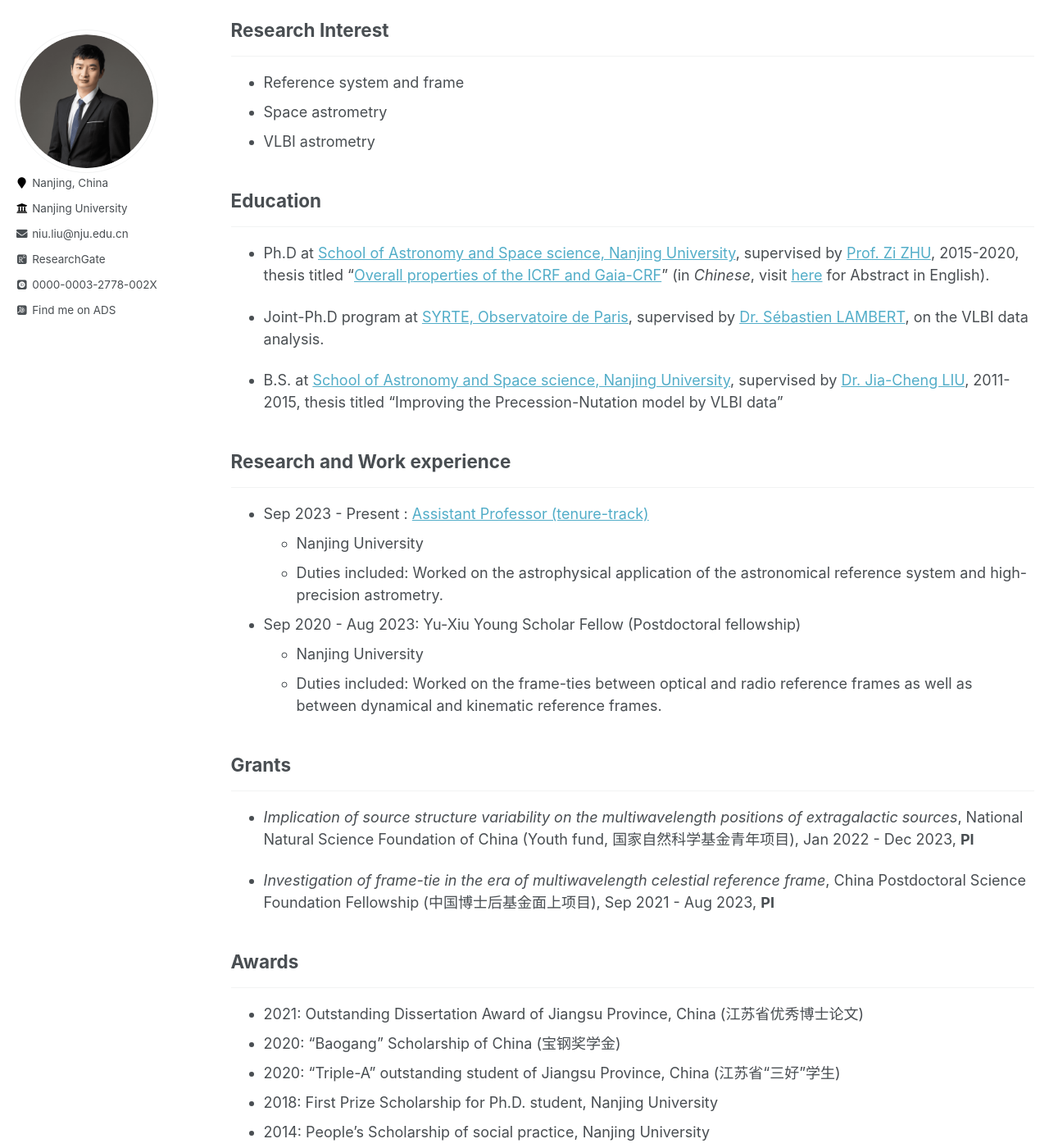
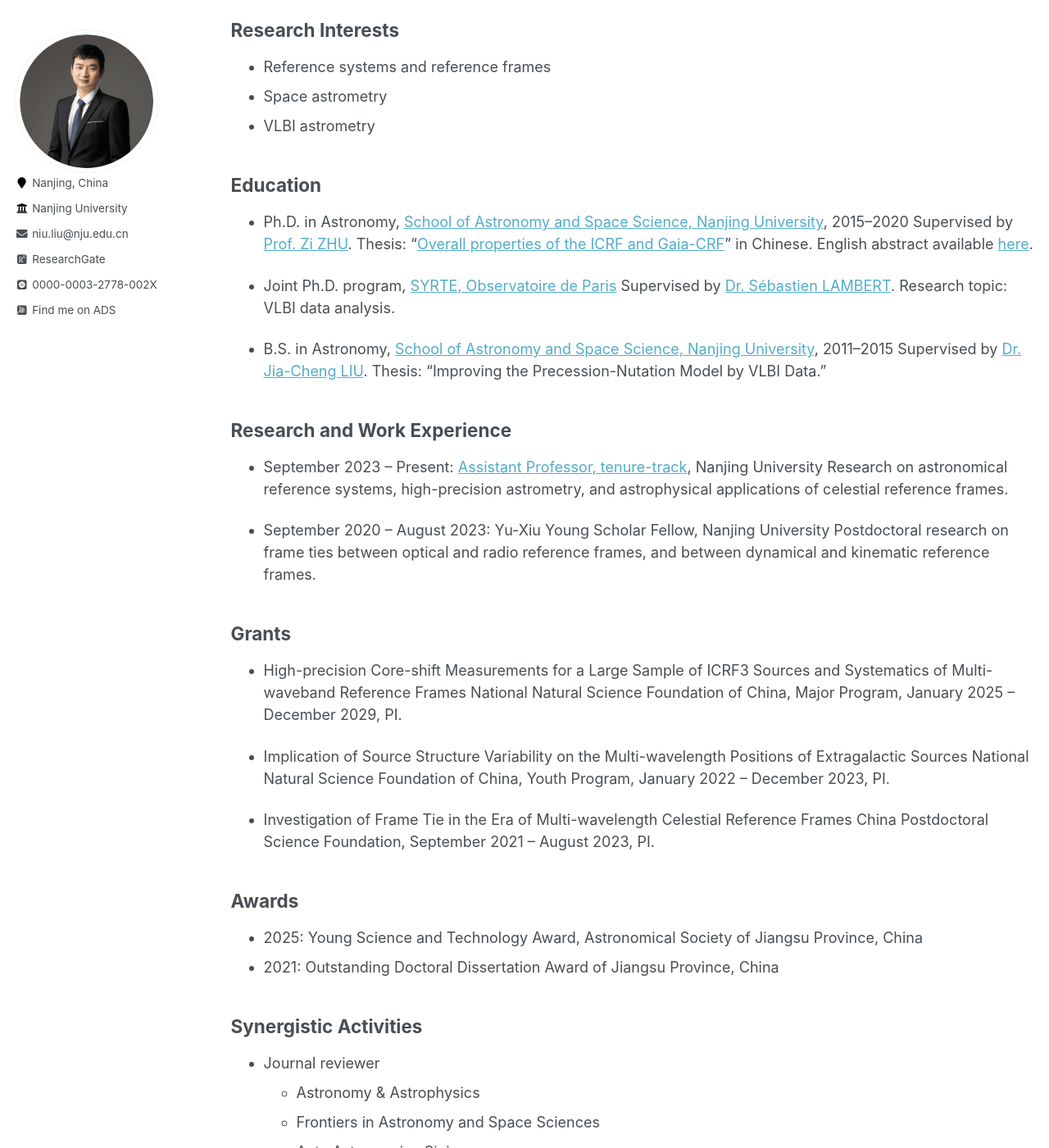
Before and after one commit to Niu-Liu/Niu-Liu.github.io, a Jekyll site: the page built from _pages/cv.md, in a window 1280 px wide and 1400 px high, scrolled down 213 px. Shown: the whole window at 82% size. Built offline with Jekyll 4.4.1, drawn with Linux system fonts in a browser that asks for light colours; some web fonts are replaced; some of the changed text lies outside the part shown.

Commit message:
update cv

```diff
--- a/_pages/cv.md
+++ b/_pages/cv.md
@@ -1,94 +1,70 @@
 ---
+
 layout: archive
 title: "CV"
 permalink: /cv/
 author_profile: true
 redirect_from:
-  - /resume
----
 
-*Please visit [here](https://liuniu.fun/cv/NiuLIU_CV_20230623.pdf) for a PDF version (中文版本请见[这里](https://liuniu.fun/cv/NiuLIU_CV_20230630_cn.pdf)).*
-
-## Research Interest
----
-
-* Reference system and frame
-* Space astrometry
-* VLBI astrometry
-
-## Education
----
-
-* Ph.D at [School of Astronomy and Space science, Nanjing University](https://astronomy.nju.edu.cn/EN/index.html),
-supervised by [Prof. Zi ZHU](https://astronomy.nju.edu.cn/EN/People/Professors/20200707/i113715.html),
-2015-2020,
-thesis titled “[Overall properties of the ICRF and Gaia-CRF](https://scjg.cnki.net/kcms/detail/detail.aspx?filename=1021501297.nh&dbcode=CDFD&dbname=CDFD2021&v=)”
-(in *Chinese*, visit [here](http://www.twxb.org/twxb/article/abstract/20210612) for Abstract in English).
-
-* Joint-Ph.D program at [SYRTE, Observatoire de Paris](https://syrte.obspm.fr/spip/?lang=en),
-supervised by [Dr. Sébastien LAMBERT](http://syrte.obspm.fr/~lambert),
-on the VLBI data analysis.
-
-* B.S. at [School of Astronomy and Space science, Nanjing University](https://astronomy.nju.edu.cn/EN/index.html),
-supervised by [Dr. Jia-Cheng LIU](https://astronomy.nju.edu.cn/EN/People/AssociateProfessors/20200707/i113744.html),
-2011-2015, thesis titled “Improving the Precession-Nutation model by VLBI data”
-
-## Research and Work experience
+- /resume
 
 ---
 
-* Sep 2023 - Present : [Assistant Professor (tenure-track)](https://astronomy.nju.edu.cn/EN/People/Postdocs/20210604/i201572.html)
-  * Nanjing University
-  * Duties included: Worked on the astrophysical application of the astronomical reference system and high-precision astrometry.
+A PDF version of my CV is available [here](https://box.nju.edu.cn/f/b28bc67c8bd640b9a33b/). 中文版本请见[这里](https://box.nju.edu.cn/f/a7850057292b42149a5a/).
 
-* Sep 2020 - Aug 2023: Yu-Xiu Young Scholar Fellow (Postdoctoral fellowship)
-  * Nanjing University
-  * Duties included: Worked on the frame-ties between optical and radio reference frames as well as between dynamical and kinematic reference frames.
+## Research Interests
+
+- Reference systems and reference frames
+- Space astrometry
+- VLBI astrometry
+
+## Education
+
+- Ph.D. in Astronomy, [School of Astronomy and Space Science, Nanjing University](https://astronomy.nju.edu.cn/EN/index.html), 2015–2020
+  Supervised by [Prof. Zi ZHU](https://astronomy.nju.edu.cn/EN/People/Professors/20200707/i113715.html).
+  Thesis: “[Overall properties of the ICRF and Gaia-CRF](https://scjg.cnki.net/kcms/detail/detail.aspx?filename=1021501297.nh&dbcode=CDFD&dbname=CDFD2021&v=)” in Chinese. English abstract available [here](http://www.twxb.org/twxb/article/abstract/20210612).
+
+- Joint Ph.D. program, [SYRTE, Observatoire de Paris](https://syrte.obspm.fr/spip/?lang=en)
+  Supervised by [Dr. Sébastien LAMBERT](http://syrte.obspm.fr/~lambert).
+  Research topic: VLBI data analysis.
+
+- B.S. in Astronomy, [School of Astronomy and Space Science, Nanjing University](https://astronomy.nju.edu.cn/EN/index.html), 2011–2015
+  Supervised by [Dr. Jia-Cheng LIU](https://astronomy.nju.edu.cn/EN/People/AssociateProfessors/20200707/i113744.html).
+  Thesis: “Improving the Precession-Nutation Model by VLBI Data.”
+
+## Research and Work Experience
+
+- September 2023 – Present: [Assistant Professor, tenure-track](https://astronomy.nju.edu.cn/EN/People/Postdocs/20210604/i201572.html), Nanjing University
+  Research on astronomical reference systems, high-precision astrometry, and astrophysical applications of celestial reference frames.
+
+- September 2020 – August 2023: Yu-Xiu Young Scholar Fellow, Nanjing University
+  Postdoctoral research on frame ties between optical and radio reference frames, and between dynamical and kinematic reference frames.
 
 ## Grants
----
 
-* *Implication of source structure variability on the multiwavelength positions of extragalactic sources*, National Natural Science Foundation of China (Youth fund, 国家自然科学基金青年项目), Jan 2022 - Dec 2023, **PI**
+- High-precision Core-shift Measurements for a Large Sample of ICRF3 Sources and Systematics of Multi-waveband Reference Frames
+  National Natural Science Foundation of China, Major Program, January 2025 – December 2029, PI.
 
-* *Investigation of frame-tie in the era of multiwavelength celestial reference frame*, China Postdoctoral Science Foundation Fellowship (中国博士后基金面上项目), Sep 2021 - Aug 2023, **PI**
+- Implication of Source Structure Variability on the Multi-wavelength Positions of Extragalactic Sources
+  National Natural Science Foundation of China, Youth Program, January 2022 – December 2023, PI.
+
+- Investigation of Frame Tie in the Era of Multi-wavelength Celestial Reference Frames
+  China Postdoctoral Science Foundation, September 2021 – August 2023, PI.
 
 ## Awards
----
 
-* 2021: Outstanding Dissertation Award of Jiangsu Province, China (江苏省优秀博士论文)
-* 2020: “Baogang” Scholarship of China (宝钢奖学金)
-* 2020: “Triple-A” outstanding student of Jiangsu Province, China (江苏省“三好”学生)
-* 2018: First Prize Scholarship for Ph.D. student, Nanjing University
-* 2014: People’s Scholarship of social practice, Nanjing University
+- 2025: Young Science and Technology Award, Astronomical Society of Jiangsu Province, China
+- 2021: Outstanding Doctoral Dissertation Award of Jiangsu Province, China
 
-## Synergistic activities
----
+## Synergistic Activities
 
-* Journal Reviewer
-  * Astronomy & Astrophysics
-  * Frontiers Astronomy and Space Sciences
-  * Acta Astronomica Sinica (天文学报)
+- Journal reviewer
+  - Astronomy & Astrophysics
+  - Frontiers in Astronomy and Space Sciences
+  - Acta Astronomica Sinica
 
-## Prefessional memberships
----
+## Professional Memberships
 
-* Astronomical Society of Jiangsu Province
-* Chinese Astronomical Society
-
-## Technical
----
-
-* Programming
-  * python
-  * C
-  * latex
-
-* Research Software and Skills
-  * [TOPCAT](http://www.star.bris.ac.uk/~mbt/topcat/)/[STILTS](http://www.starlink.ac.uk/stilts/)
-  * [SOFA](http://iausofa.org/)
-  * [Calc/Solve](https://space-geodesy.nasa.gov/techniques/tools/calc_solve/calc_solve.html)
-  * [SGDASS](http://astrogeo.org/sgdass/)
-
-* Developed Codes
-  * [FACT](https://pypi.org/project/fact4astro/)
-  * [vsh-tools](https://pypi.org/project/vsh-tools/)
+- Astronomical Society of Jiangsu Province
+- Chinese Astronomical Society
+- International Astronomical Union (IAU), Junior Member
```
Also changed, not shown: _includes/publications.html (+9 -9 lines).
